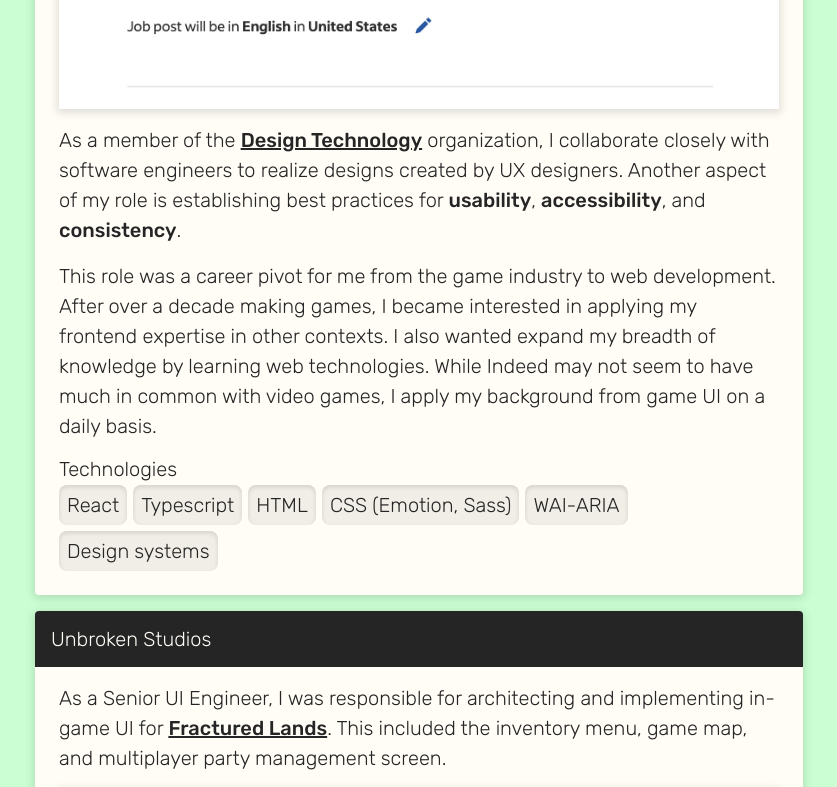
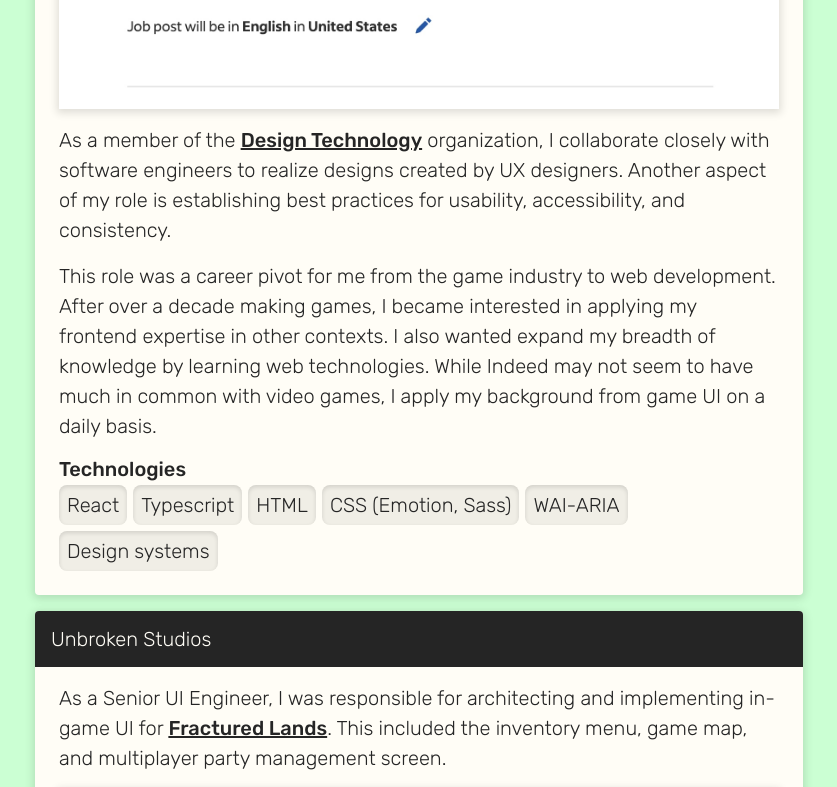
Before and after one commit to drewcmaier/portfolio, a SvelteKit app: page /experience in a window 1280 px wide. Shown: the part 500-1287 px from the top of the page, without its empty margins (221-1058 px from the left). Built offline with nearby package versions, Linux system fonts and the light colour scheme.

Commit message:
fix: standardize text formatting

```diff
--- a/src/routes/experience/+page.svelte
+++ b/src/routes/experience/+page.svelte
@@ -34,10 +34,8 @@
 					>Design Technology</a
 				>
 				organization, I collaborate closely with software engineers to realize designs created by UX
-				designers. Another aspect of my role is establishing best practices for
-				<strong>usability</strong>,
-				<strong>accessibility</strong>, and
-				<strong>consistency</strong>.
+				designers. Another aspect of my role is establishing best practices for usability, accessibility,
+				and consistency.
 			</p>
 			<p>
 				This role was a career pivot for me from the game industry to web development. After over a
--- a/src/routes/experience/ProjectCard.svelte
+++ b/src/routes/experience/ProjectCard.svelte
@@ -29,6 +29,10 @@
 		margin-block-end: 0;
 	}
 
+	h4 {
+		font-weight: var(--font-weight-bold);
+	}
+
 	.technologies-list {
 		display: flex;
 		flex-wrap: wrap;
```
Also changed, not shown: src/routes/+page.svelte (+3 -4 lines).
